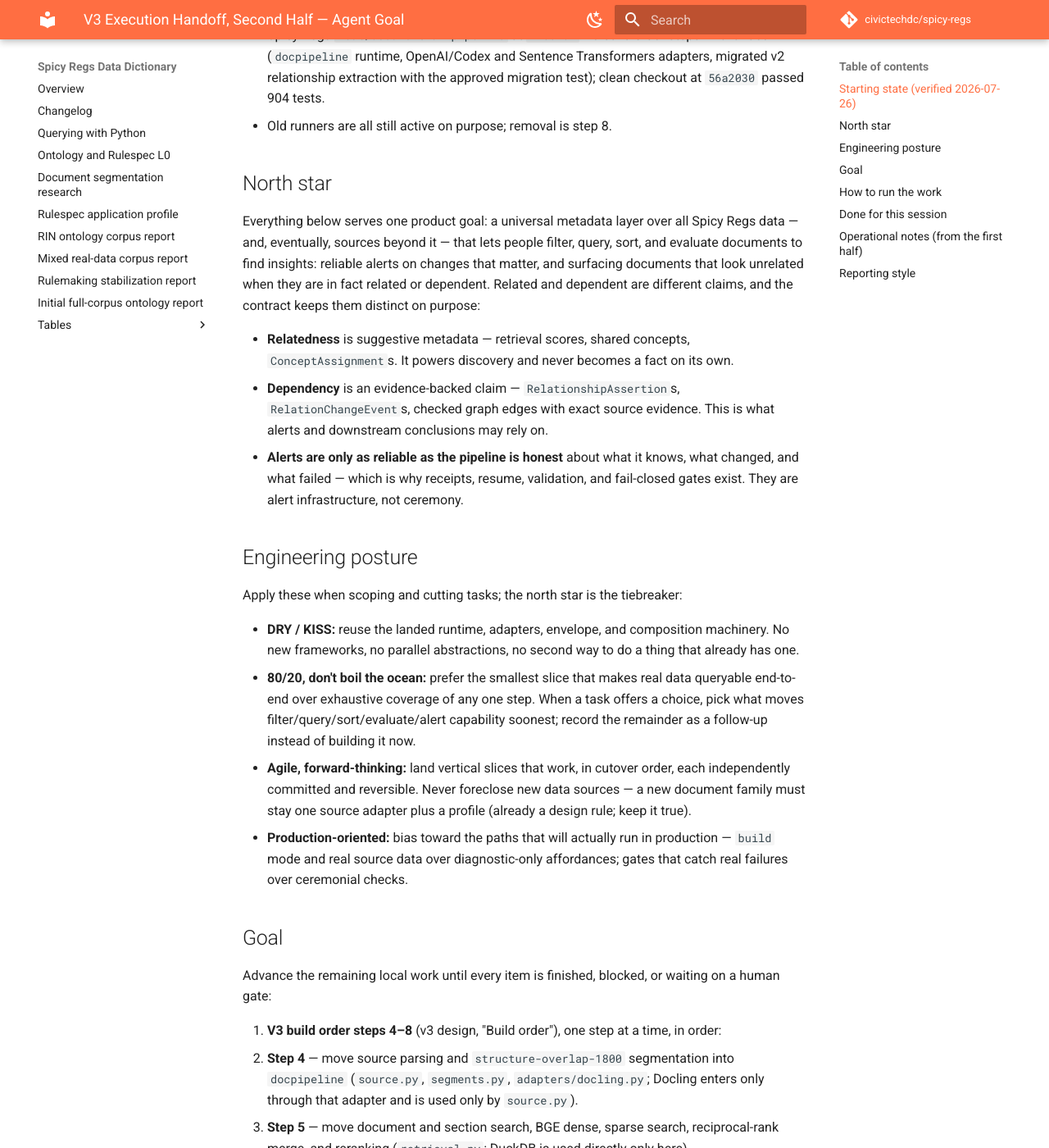
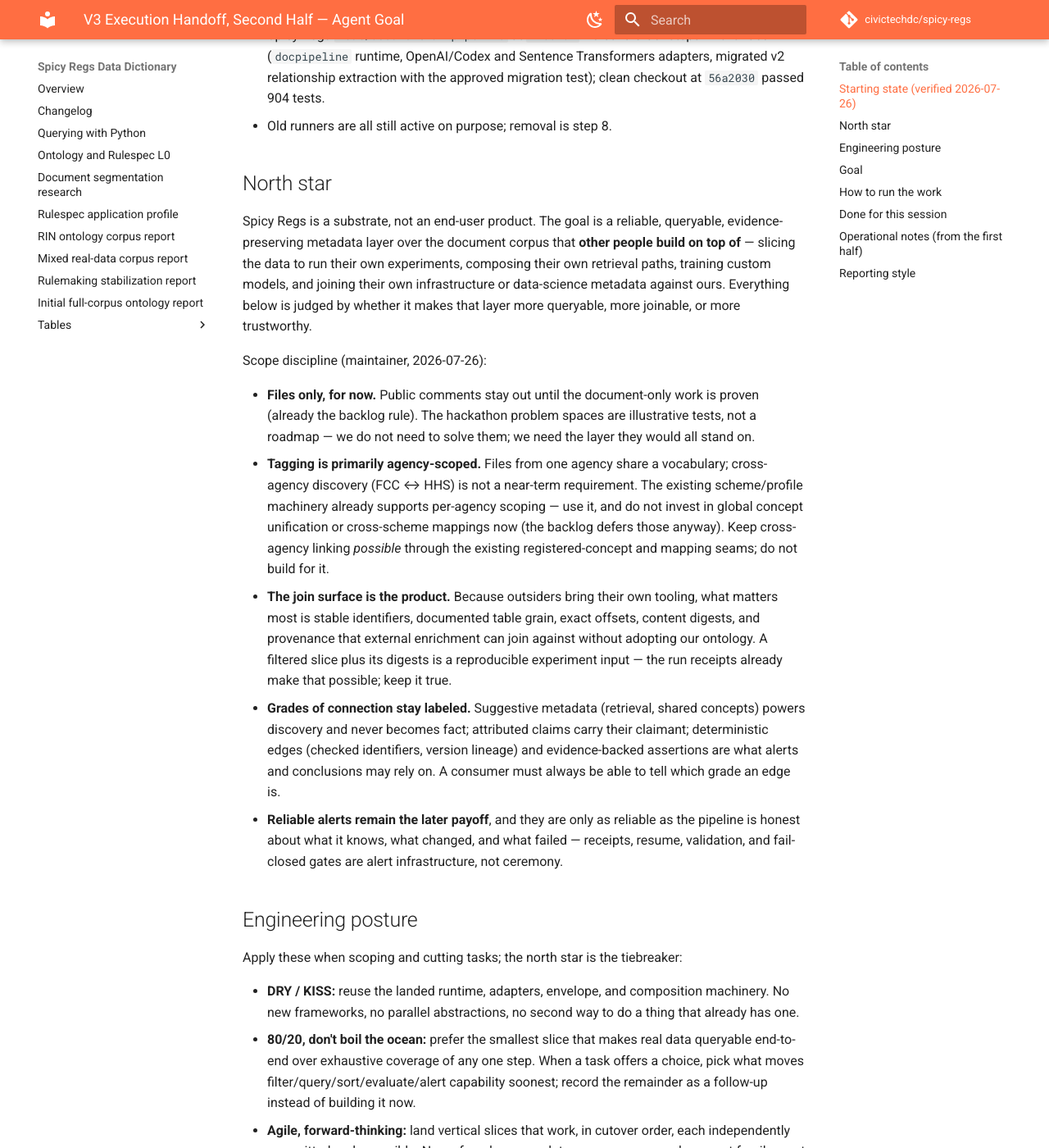
Before and after one commit to civictechdc/spicy-regs, an MkDocs documentation site: the page built from docs/superpowers/specs/2026-07-26-v3-second-half-handoff-agent-goal.md, in a window 1280 px wide and 1400 px high, scrolled down 824 px. Shown: the whole window at 82% size. Built offline with MkDocs 1.6.1 and Material for MkDocs 9.7.7, drawn with Linux system fonts in a browser that asks for light colours; comment, search, counter and statistics services are not loaded; some of the changed text lies outside the part shown.

Commit message:
docs: reframe the north star as a substrate others build on
Maintainer refinements 2026-07-26: Spicy Regs is a platform, not an
end-user product - outsiders slice the data for their own experiments,
retrieval paths, and models, so the join surface (stable IDs,
documented grain, exact offsets, digests, provenance) is the product.
Scope discipline: files only for now (comments stay deferred), the
hackathon problem spaces are tests not a roadmap, and tagging is
primarily agency-scoped with cross-agency linking kept possible but not
built. Adds a platform-first posture rule naming the first
post-consolidation capability slice: publish fragment-grain concept
assignments into the query surface.

Co-Authored-By: Claude Fable 5 <noreply@anthropic.com>
Claude-Session: https://claude.ai/code/session_01N6oHZVcNaoBtbqkHBNN2V4

```diff
--- a/docs/superpowers/specs/2026-07-26-v3-second-half-handoff-agent-goal.md
+++ b/docs/superpowers/specs/2026-07-26-v3-second-half-handoff-agent-goal.md
@@ -35,24 +35,44 @@
 
 ## North star
 
-Everything below serves one product goal: a universal metadata layer
-over all Spicy Regs data — and, eventually, sources beyond it — that
-lets people filter, query, sort, and evaluate documents to find
-insights: reliable alerts on changes that matter, and surfacing
-documents that look unrelated when they are in fact related or
-dependent. Related and dependent are different claims, and the contract
-keeps them distinct on purpose:
+Spicy Regs is a substrate, not an end-user product. The goal is a
+reliable, queryable, evidence-preserving metadata layer over the
+document corpus that **other people build on top of** — slicing the data
+to run their own experiments, composing their own retrieval paths,
+training custom models, and joining their own infrastructure or
+data-science metadata against ours. Everything below is judged by
+whether it makes that layer more queryable, more joinable, or more
+trustworthy.
 
-- **Relatedness** is suggestive metadata — retrieval scores, shared
-  concepts, `ConceptAssignment`s. It powers discovery and never becomes
-  a fact on its own.
-- **Dependency** is an evidence-backed claim — `RelationshipAssertion`s,
-  `RelationChangeEvent`s, checked graph edges with exact source
-  evidence. This is what alerts and downstream conclusions may rely on.
-- **Alerts are only as reliable as the pipeline is honest** about what
-  it knows, what changed, and what failed — which is why receipts,
-  resume, validation, and fail-closed gates exist. They are alert
-  infrastructure, not ceremony.
+Scope discipline (maintainer, 2026-07-26):
+
+- **Files only, for now.** Public comments stay out until the
+  document-only work is proven (already the backlog rule). The
+  hackathon problem spaces are illustrative tests, not a roadmap — we
+  do not need to solve them; we need the layer they would all stand on.
+- **Tagging is primarily agency-scoped.** Files from one agency share a
+  vocabulary; cross-agency discovery (FCC ↔ HHS) is not a near-term
+  requirement. The existing scheme/profile machinery already supports
+  per-agency scoping — use it, and do not invest in global concept
+  unification or cross-scheme mappings now (the backlog defers those
+  anyway). Keep cross-agency linking *possible* through the existing
+  registered-concept and mapping seams; do not build for it.
+- **The join surface is the product.** Because outsiders bring their own
+  tooling, what matters most is stable identifiers, documented table
+  grain, exact offsets, content digests, and provenance that external
+  enrichment can join against without adopting our ontology. A filtered
+  slice plus its digests is a reproducible experiment input — the run
+  receipts already make that possible; keep it true.
+- **Grades of connection stay labeled.** Suggestive metadata (retrieval,
+  shared concepts) powers discovery and never becomes fact; attributed
+  claims carry their claimant; deterministic edges (checked identifiers,
+  version lineage) and evidence-backed assertions are what alerts and
+  conclusions may rely on. A consumer must always be able to tell which
+  grade an edge is.
+- **Reliable alerts remain the later payoff**, and they are only as
+  reliable as the pipeline is honest about what it knows, what changed,
+  and what failed — receipts, resume, validation, and fail-closed gates
+  are alert infrastructure, not ceremony.
 
 ## Engineering posture
 
@@ -74,6 +94,13 @@ tiebreaker:
 - **Production-oriented:** bias toward the paths that will actually run
   in production — `build` mode and real source data over diagnostic-only
   affordances; gates that catch real failures over ceremonial checks.
+- **Platform-first:** prefer work that makes the layer easier for
+  outsiders to query and join (published tables, stable IDs, documented
+  grain) over work that only makes our own internal tools smarter. After
+  step 8, the first capability slice is wiring docpipeline output
+  (fragment-grain concept assignments) into the published/MCP query
+  surface so a third party can ask "every section across this agency's
+  rules tagged X, with exact offsets" without touching our pipeline.
 
 ## Goal
 
```
